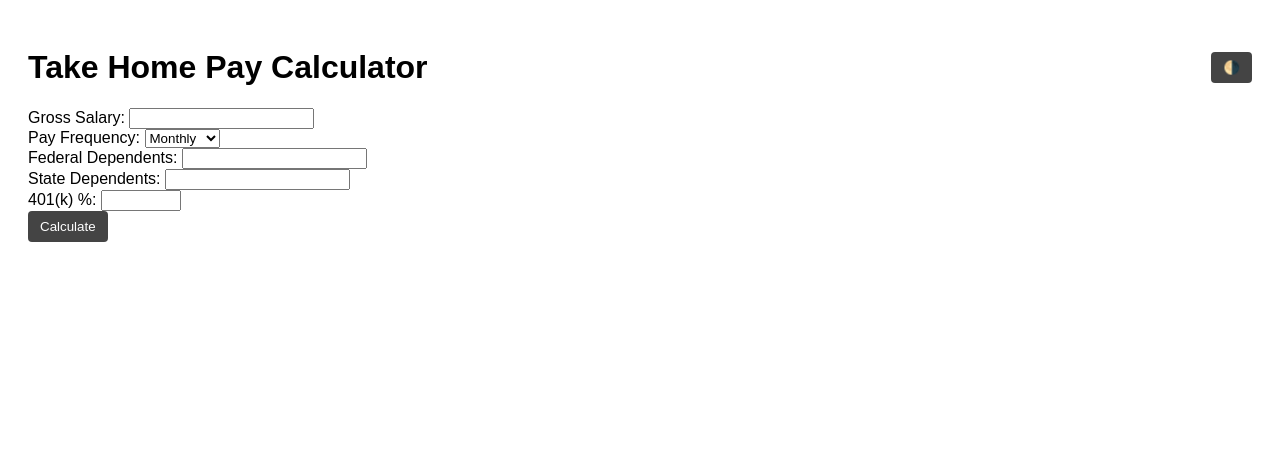
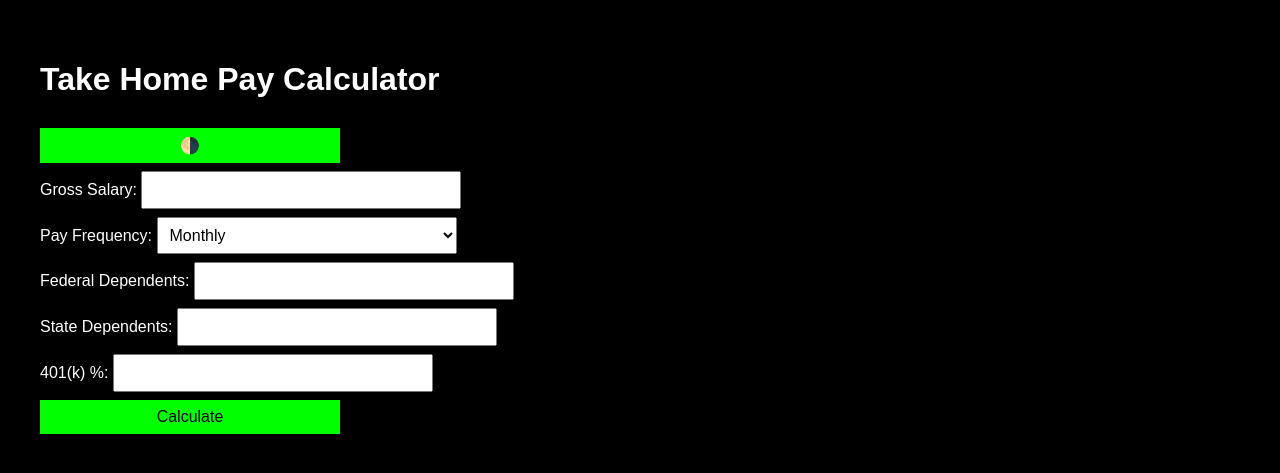
Before and after one commit to jb24000/take-home-pwa, a Flask app: page / in a window 1280 px wide. Shown: the top 473 px of the page. Run offline with Flask 3, Linux system fonts and the light colour scheme.

Commit message:
Add files via upload

```diff
--- a/static/styles.css
+++ b/static/styles.css
@@ -1,24 +1,26 @@
 body {
-  background-color: #ffffff;
-  color: #000000;
-  font-family: Arial, sans-serif;
-  transition: background-color 0.3s, color 0.3s;
-  padding: 20px;
+  font-family: sans-serif;
+  background-color: #000;
+  color: #fff;
+  padding: 2rem;
 }
 body.dark {
-  background-color: #121212;
-  color: #ffffff;
+  background-color: #000;
+  color: #fff;
 }
-header {
-  display: flex;
-  justify-content: space-between;
-  align-items: center;
+input, select, button {
+  margin-top: 0.5rem;
+  padding: 0.5rem;
+  font-size: 1rem;
+  width: 100%;
+  max-width: 300px;
 }
 button {
-  padding: 8px 12px;
+  background-color: lime;
+  color: black;
   border: none;
-  background-color: #444;
-  color: white;
-  border-radius: 4px;
   cursor: pointer;
 }
+.results {
+  margin-top: 2rem;
+}
```
